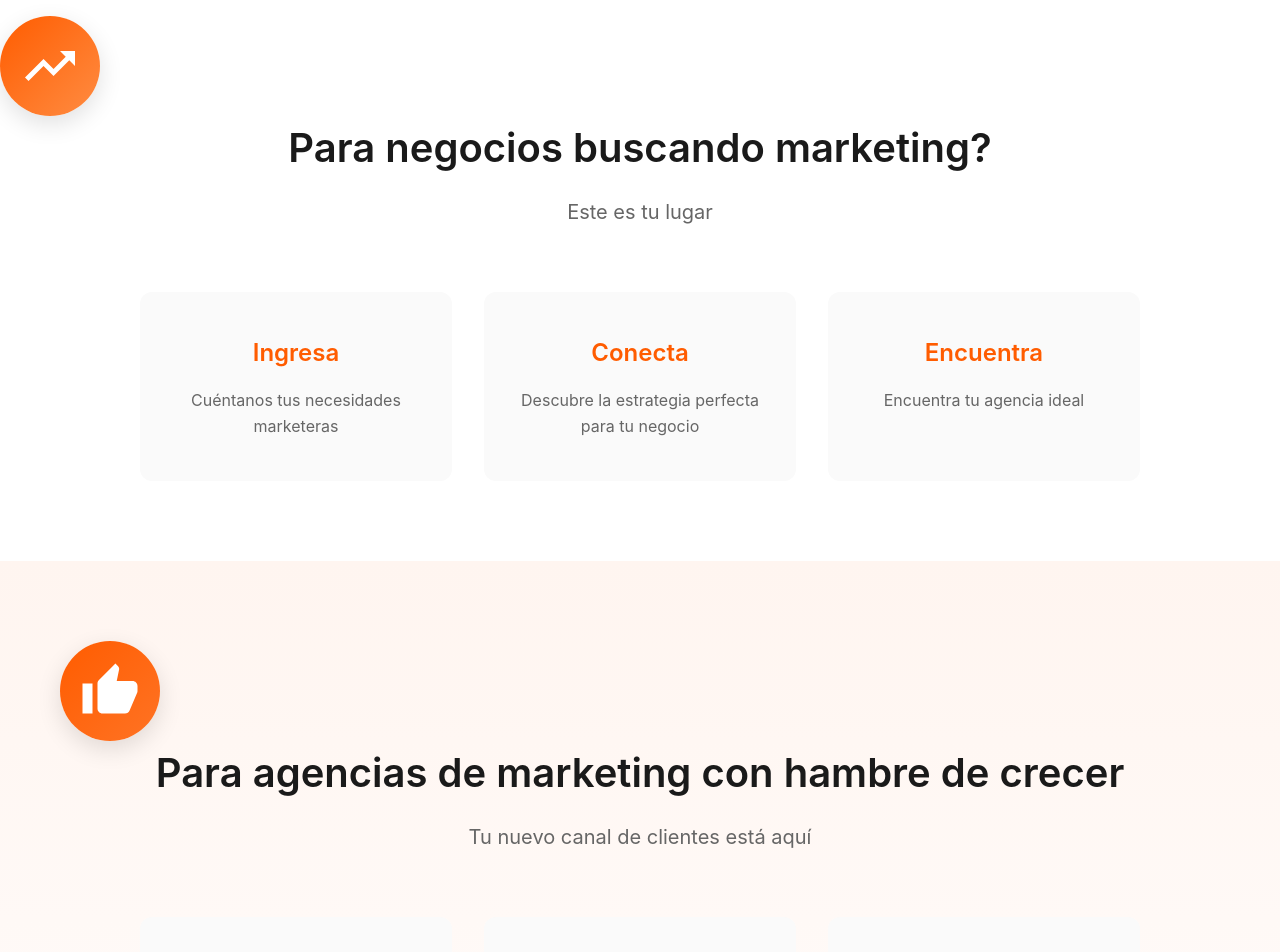
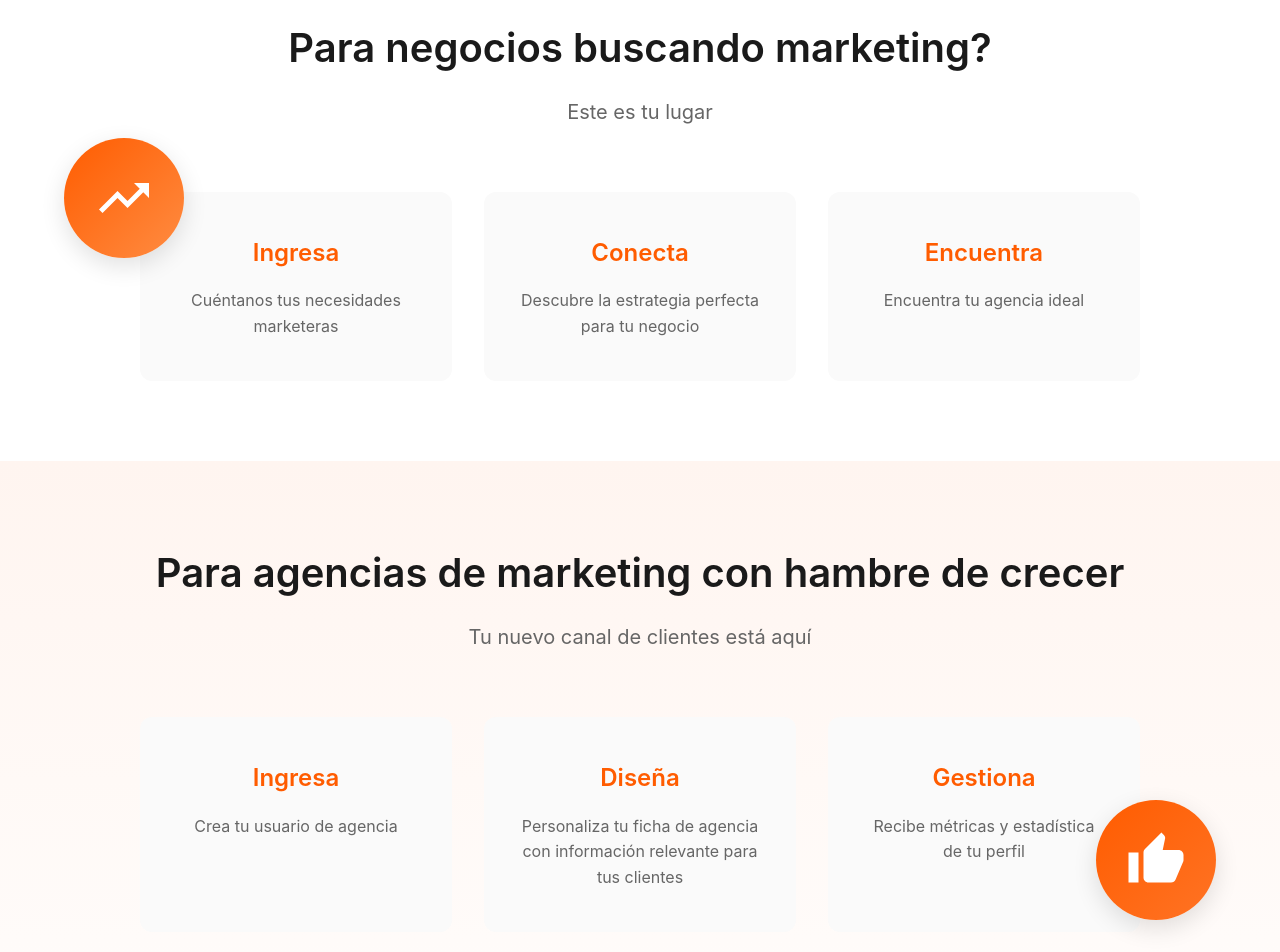
Before and after one commit to NexLabs-Tech/seeket-landing, a React (Vite) app: page / in a window 1280 px wide. Shown: the part 880-1832 px from the top of the page. Built offline with nearby package versions, Linux system fonts and the light colour scheme.

Commit message:
refactor: update decorative circles styles and remove unused hero decorations

```diff
--- a/src/App.css
+++ b/src/App.css
@@ -160,31 +160,31 @@ body {
   font-size: 0.95rem;
 }
 
-/* Hero Decorations */
-.hero-decorations {
-  position: absolute;
-  right: 10%;
-  top: 50%;
-  transform: translateY(-50%);
-  display: flex;
-  flex-direction: column;
-  gap: 2rem;
-  z-index: 1;
-}
-
+/* Decorative Circles */
 .circle {
-  width: 100px;
-  height: 100px;
+  width: 120px;
+  height: 120px;
   border-radius: 50%;
   display: flex;
   align-items: center;
   justify-content: center;
   box-shadow: 0 8px 24px rgba(0,0,0,0.12);
   transition: transform 0.3s ease;
+  position: absolute;
+  top: 50%;
+  transform: translateY(-50%);
 }
 
 .circle:hover {
-  transform: scale(1.1);
+  transform: translateY(-50%) scale(1.1);
+}
+
+.circle-left {
+  left: 5%;
+}
+
+.circle-right {
+  right: 5%;
 }
 
 .circle-growth {
@@ -193,7 +193,6 @@ body {
 
 .circle-like {
   background: linear-gradient(135deg, #FF5C00 0%, #ff7324 100%);
-  margin-left: 60px;
 }
 
 .circle-send {
@@ -225,6 +224,8 @@ section {
 /* Negocios Section */
 .negocios {
   background: #fff;
+  position: relative;
+  overflow: hidden;
 }
 
 .steps-grid {
@@ -265,6 +266,8 @@ section {
 /* Agencias Section */
 .agencias {
   background: linear-gradient(to bottom, #fff5f0 0%, #ffffff 100%);
+  position: relative;
+  overflow: hidden;
 }
 
 .agencias .steps-grid {
@@ -275,6 +278,8 @@ section {
 .agencias-fundadoras {
   background: linear-gradient(135deg, #FF5C00 0%, #ff7324 100%);
   color: white;
+  position: relative;
+  overflow: hidden;
 }
 
 .fundadoras-header {
@@ -494,7 +499,7 @@ section {
 
 /* Responsive Design */
 @media (max-width: 1024px) {
-  .hero-decorations {
+  .circle {
     display: none;
   }
 }
```
